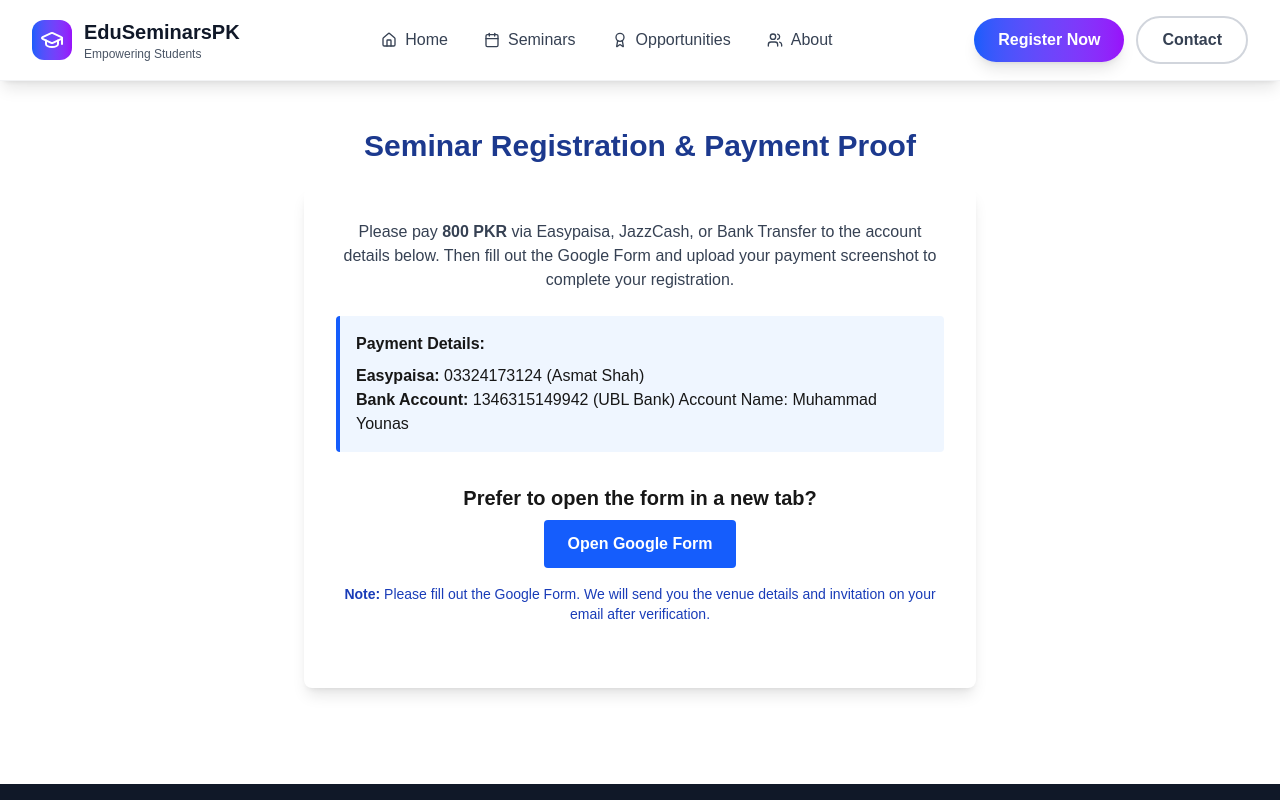
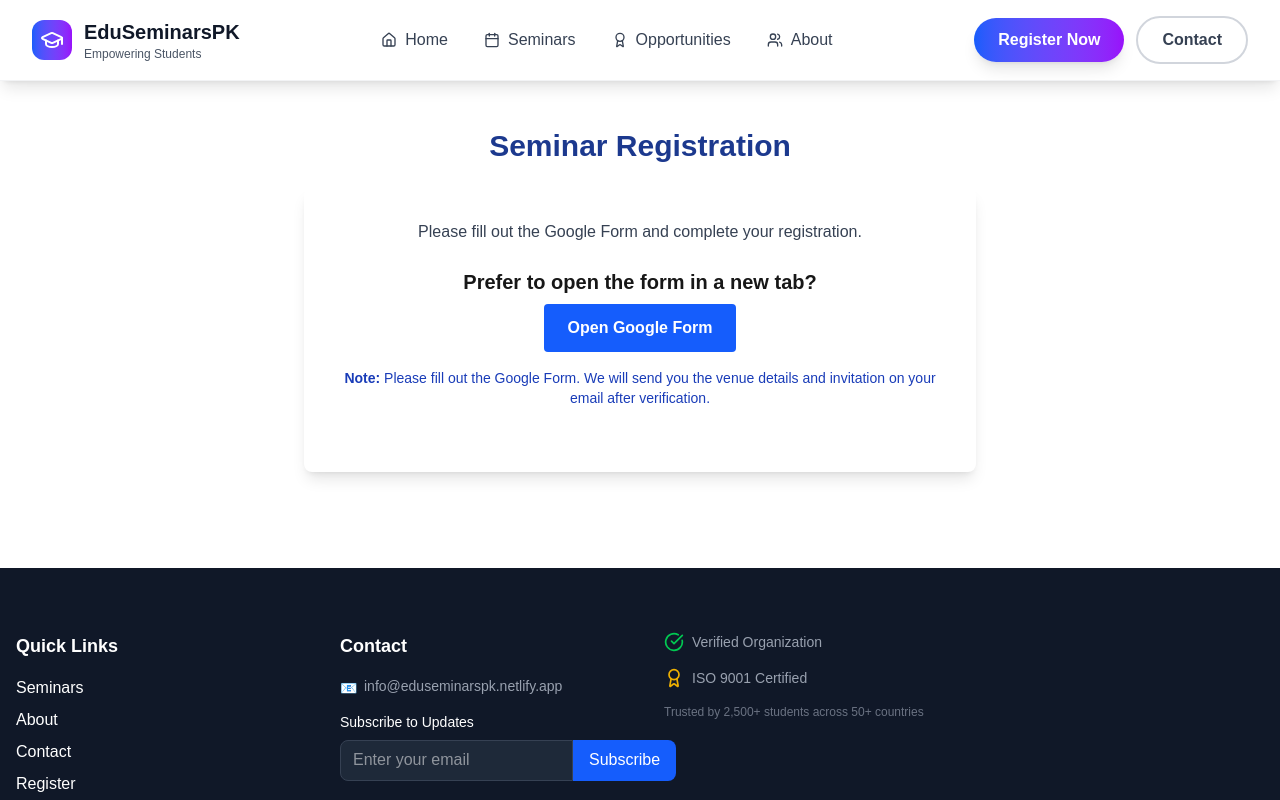
Before and after one commit to YounasKhan2/seminars, a Next.js app: page /register in a window 1280 px wide. Shown: the top 800 px of the page. Built offline with nearby package versions, Linux system fonts and the light colour scheme.

Commit message:
fix(register.js): simplify registration instructions and remove payment details

```diff
--- a/src/pages/register.js
+++ b/src/pages/register.js
@@ -4,24 +4,12 @@ const Register = () => {
   return (
     <section className="py-12 max-w-2xl mx-auto">
       <h1 className="text-3xl font-bold mb-6 text-blue-900 text-center">
-        Seminar Registration & Payment Proof
+        Seminar Registration
       </h1>
       <div className="bg-white shadow-lg rounded-lg p-8">
         <p className="mb-6 text-gray-700 text-center">
-          Please pay <span className="font-bold">800 PKR</span> via Easypaisa, JazzCash, or Bank Transfer to the account details below. Then fill out the Google Form and upload your payment screenshot to complete your registration.
+          Please fill out the Google Form and complete your registration.
         </p>
-
-        <div className="mb-8 bg-blue-50 border-l-4 border-blue-600 p-4 rounded">
-          <div className="mb-2 font-semibold">Payment Details:</div>
-          <div>
-            <span className="font-bold">Easypaisa:</span>{" "}
-            03324173124 (Asmat Shah)
-          </div>
-          <div>
-            <span className="font-bold">Bank Account:</span>{" "}
-            1346315149942 (UBL Bank) Account Name: Muhammad Younas
-          </div>
-        </div>
 
         {/* New UI for Google Form Link */}
         <div className="mb-8 text-center">
```
Also changed, not shown: 1 other file (tests, documents, lock files or other folders).
